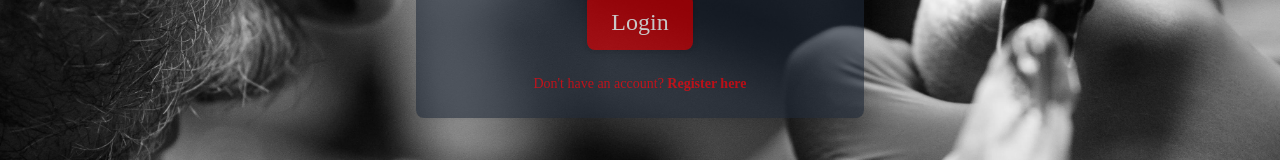
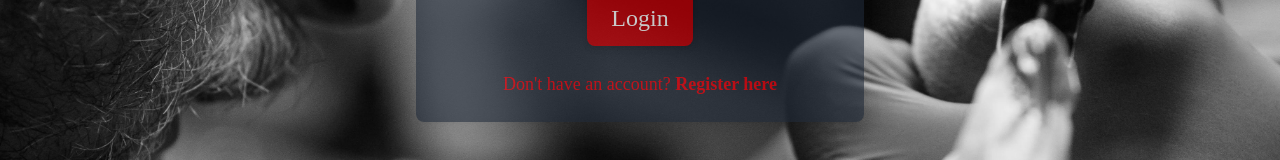
Before and after one commit to vladinson009/host-tattoo, a React (Vite) app: page /login in a window 1280 px wide. Shown: the part 414-574 px from the top of the page. Built offline with nearby package versions, Linux system fonts and the light colour scheme; a web font is replaced by a local one.

Commit message:
form footer

```diff
--- a/src/components/partials/form/FormFooter.jsx
+++ b/src/components/partials/form/FormFooter.jsx
@@ -4,7 +4,7 @@ export default function FormFooter({ text, linkText, link }) {
 
     return (
         <div className="text-center">
-            <p className="text-sm">
+            <p className="text-lg">
                 {text} <Link to={link} className="text-red-600 font-semibold hover:text-red-800 hover:underline hover:shadow-md transition-all duration-300 ease-in-out">{linkText}</Link>
             </p>
         </div>
```
